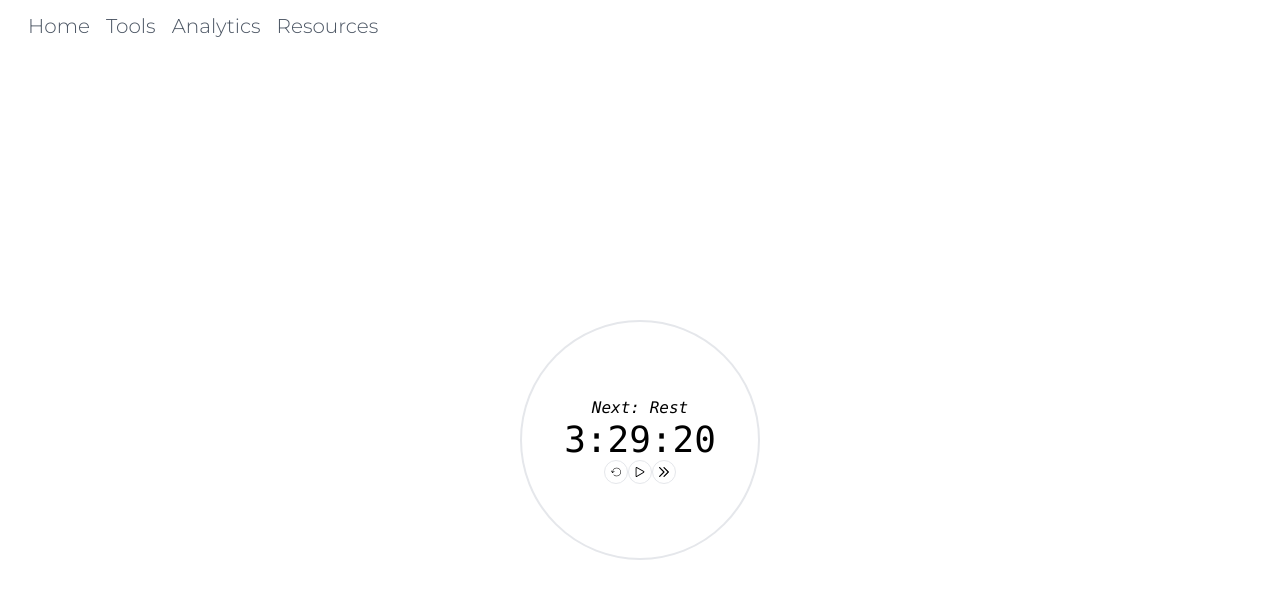
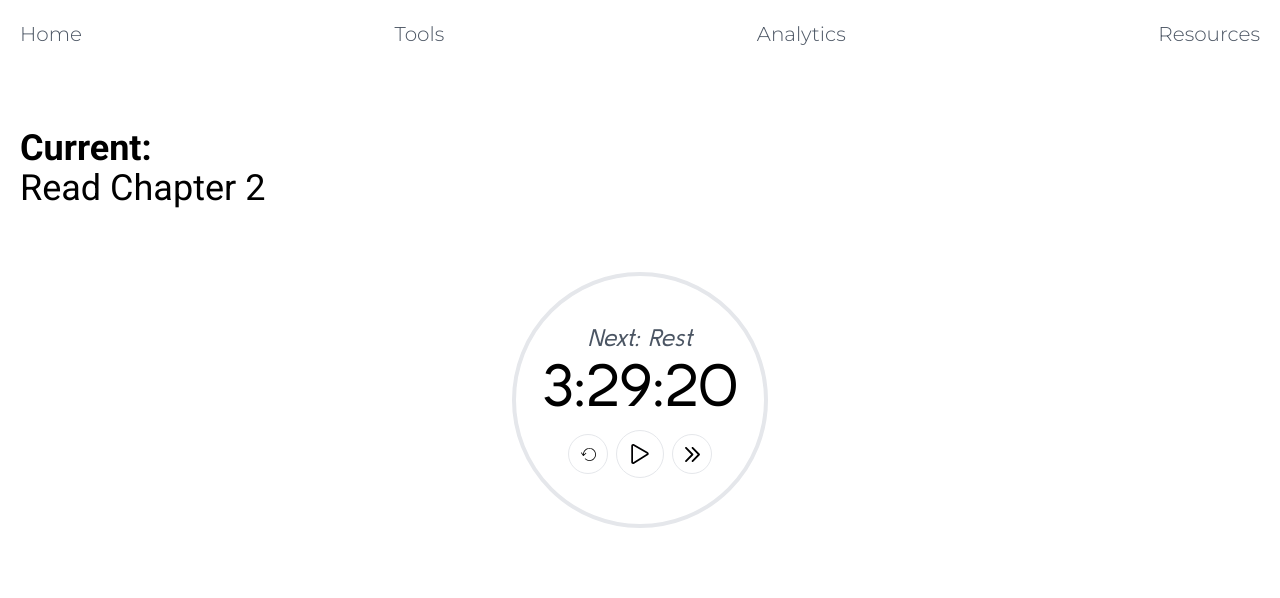
Before and after one commit to riechert-arthur/retrieval-practice-app, a Next.js app: page / in a window 1280 px wide. Shown: the top 598 px of the page. Built offline with nearby package versions, Linux system fonts and the light colour scheme.

Commit message:
Adjusted size and position of elements

```diff
--- a/src/app/layout.tsx
+++ b/src/app/layout.tsx
@@ -15,7 +15,7 @@ export default function RootLayout({
   return (
     <html lang="en">
       <body className='font-mono'>
-        <div className='p-3'>
+        <div className='p-5'>
           <Navigation />
           {children}
         </div>
--- a/src/app/page.tsx
+++ b/src/app/page.tsx
@@ -1,10 +1,17 @@
 import Image from 'next/image'
 import Timer from '@/components/Timer'
+import { roboto } from '@/library/fonts'
 
 export default function Home() {
   return (
-    <main className='flex flex-col justify-center items-center h-screen w-full'>
-      <Timer />
+    <main className='flex flex-col items-center h-screen w-full'>
+      <div className={ `flex flex-col mt-20 w-full ${roboto.className} text-4xl` }>
+        <text><b>Current:</b></text>
+        <text>Read Chapter 2</text>
+      </div>
+      <div className='flex justify-center items-center mt-16 w-full'>
+        <Timer />
+      </div>
     </main>
   )
 }
--- a/src/components/FastForwardButton.tsx
+++ b/src/components/FastForwardButton.tsx
@@ -8,9 +8,9 @@ export default function FastForwardButton() {
         <button
             className={
                 `flex justify-center items-center
-                w-6 h-6
+                w-10 h-10 ml-2
                 bg-fast-forward-icon bg-center
-                bg-no-repeat bg-[length:10px_10px]
+                bg-no-repeat bg-[length:15px_15px]
                 border border-gray rounded-full`
             }
         ></button>
--- a/src/components/Navigation.tsx
+++ b/src/components/Navigation.tsx
@@ -23,12 +23,12 @@ const links: InternalLink[] = [
 export default function Navigation() {
     return (
         <nav>
-            <ul className={ `flex w-full list-none
+            <ul className={ `flex justify-between w-full list-none
                 ${ montserrat.className } text-xl text-gray-600 font-light`
             }>
                 {
                     links.map((link: InternalLink, index: number) => (
-                        <li key={ index } className='ml-4'>
+                        <li key={ index }>
                             <Link href={ link.route }>{ link.name }</Link>
                         </li>
                     ))
--- a/src/components/PauseButton.tsx
+++ b/src/components/PauseButton.tsx
@@ -8,9 +8,9 @@ export default function PauseButton() {
         <button
             className={
                 `flex justify-center items-center
-                w-6 h-6
+                w-12 h-12
                 bg-pause-icon bg-center
-                bg-no-repeat bg-[length:10px_10px]
+                bg-no-repeat bg-[length:20px_20px]
                 border border-gray rounded-full`
             }
         ></button>
--- a/src/components/PlayButton.tsx
+++ b/src/components/PlayButton.tsx
@@ -8,9 +8,9 @@ export default function PlayButton() {
         <button
             className={
                 `flex justify-center items-center
-                w-6 h-6
+                ml-2 w-12 h-12
                 bg-play-icon bg-center
-                bg-no-repeat bg-[length:10px_10px]
+                bg-no-repeat bg-[length:20px_20px]
                 border border-gray rounded-full`
             }
         ></button>
--- a/src/components/ResetButton.tsx
+++ b/src/components/ResetButton.tsx
@@ -8,9 +8,9 @@ export default function PlayButton() {
         <button
             className={
                 `flex justify-center items-center
-                w-6 h-6
+                w-10 h-10
                 bg-reset-icon bg-center
-                bg-no-repeat bg-[length:10px_10px]
+                bg-no-repeat bg-[length:15px_15px]
                 border border-gray rounded-full`
             }
         ></button>
--- a/src/components/Timer.tsx
+++ b/src/components/Timer.tsx
@@ -20,11 +20,11 @@ import ResetButton from "./ResetButton"
 export default function Timer() {
     return (
         <div className={ `flex flex-col justify-center items-center
-            w-60 h-60 rounded-full border-2`
+            w-64 h-64 rounded-full border-4 ${ kulimPark.className }`
         }>
-            <text className='w-fit'><i>Next: Rest</i></text>
-            <text className='w-fit text-4xl'>3:29:20</text>
-            <div className='flex'>
+            <text className='w-fit text-2xl text-gray-600'><i>Next: Rest</i></text>
+            <text className='w-fit text-6xl'>3:29:20</text>
+            <div className='flex items-center mt-4'>
                 <ResetButton />
                 <PlayButton />
                 <FastForwardButton />
```
